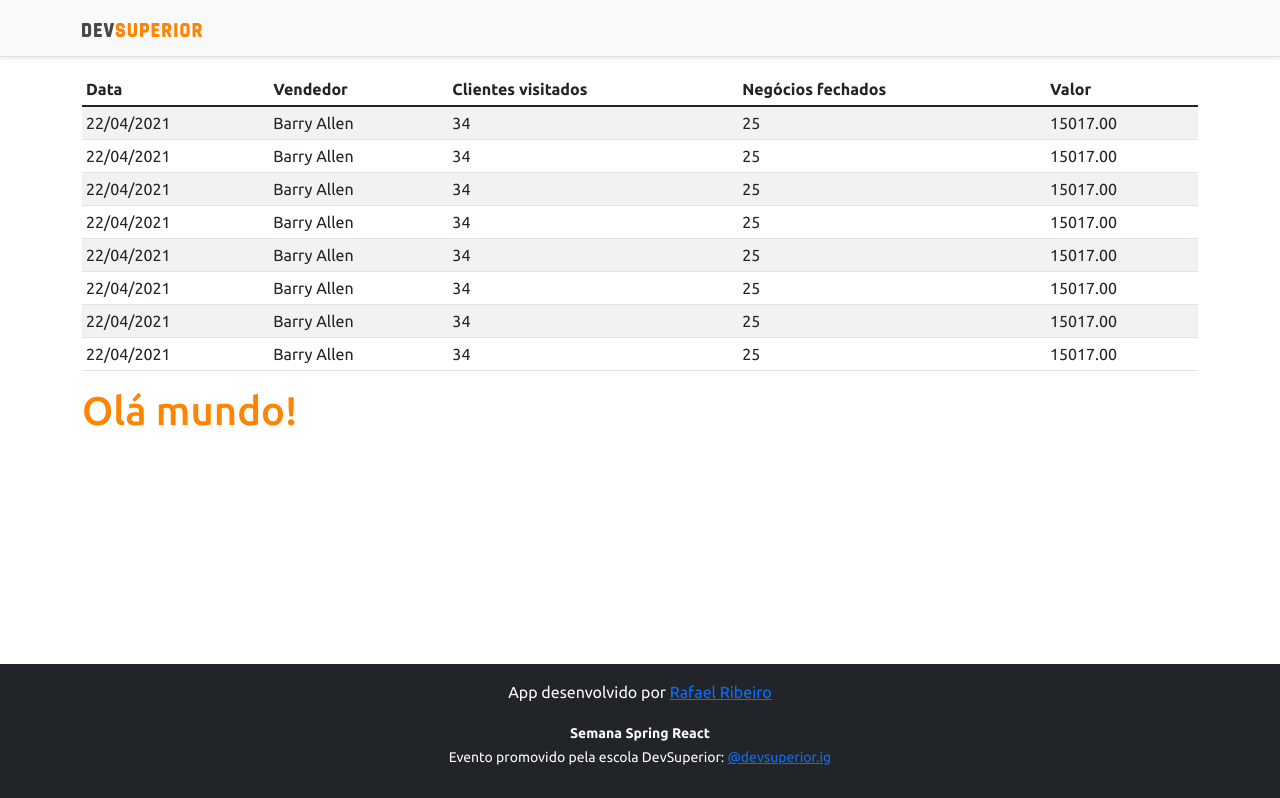
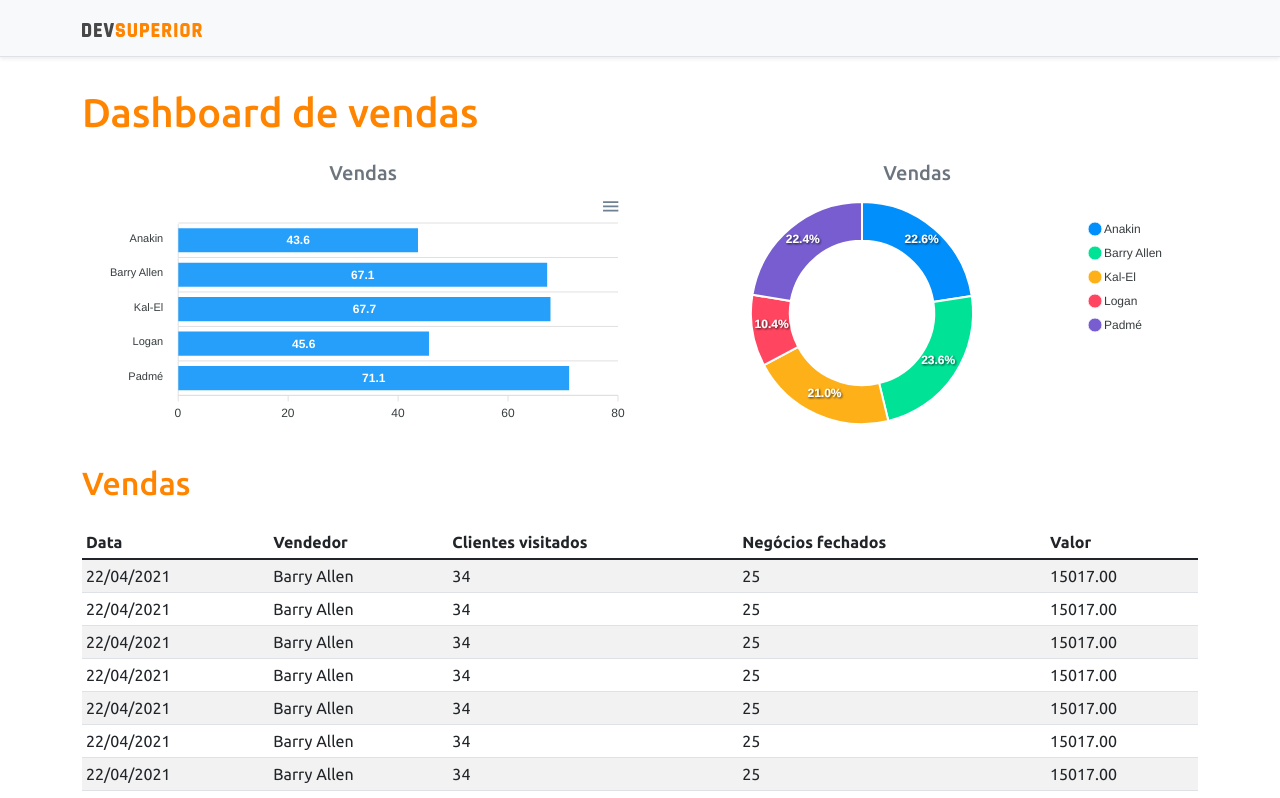
Before and after one commit to RafaellR3/projeto-sds3, a React (Create React App) app in the folder frontend/: page / in a window 1280 px wide. Shown: the top 798 px of the page. Built offline with nearby package versions, Linux system fonts and the light colour scheme.

Commit message:
static charts

```diff
--- a/frontend/package.json
+++ b/frontend/package.json
@@ -12,8 +12,10 @@
     "@types/node": "^12.0.0",
     "@types/react": "^17.0.0",
     "@types/react-dom": "^17.0.0",
+    "apexcharts": "^3.29.0",
     "bootstrap": "^5.1.3",
     "react": "^17.0.2",
+    "react-apexcharts": "^1.3.9",
     "react-dom": "^17.0.2",
     "react-scripts": "4.0.3",
     "typescript": "^4.1.2",
--- a/frontend/src/App.tsx
+++ b/frontend/src/App.tsx
@@ -1,17 +1,35 @@
 import NavBar from "components/NavBar";
 import Footer from "components/Footer";
 import DataTable from "components/DataTable";
+import BarChart from "components/BarChart";
+import DonutChart from "components/DonutChart";
 
 
 function App() {
   return (
     <>
-    <NavBar/>
-    <div className="container">
-      <DataTable/>
-      <h1 className="text-primary">Olá mundo!</h1>
-    </div>
-    <Footer/>
+      <NavBar />
+      <div className="container">
+        <h1 className="text-primary py-3">Dashboard de vendas</h1>
+
+        <div className="row px-3">
+          <div className="col-sm-6">
+            <h5 className="text-center text-secondary">Vendas</h5>
+            <BarChart />
+          </div>
+          <div className="col-sm-6">
+            <h5 className="text-center text-secondary">Vendas</h5>
+            <DonutChart />
+          </div>
+        </div>
+
+        <div className="py-3">
+          <h2 className="text-primary">Vendas</h2>
+
+        </div>
+        <DataTable />
+      </div>
+      <Footer />
     </>
   );
 }
--- /dev/null
+++ b/frontend/src/components/BarChart/index.tsx
@@ -0,0 +1,34 @@
+
+import Chart from 'react-apexcharts';
+function BarChart() {
+
+    const options = {
+        plotOptions: {
+            bar: {
+                horizontal: true,
+            }
+        },
+    };
+
+    const mockData = {
+        labels: {
+            categories: ['Anakin', 'Barry Allen', 'Kal-El', 'Logan', 'Padmé']
+        },
+        series: [
+            {
+                name: "% Sucesso",
+                data: [43.6, 67.1, 67.7, 45.6, 71.1]
+            }
+        ]
+    };
+    return (
+        <Chart
+            options={{...options, xaxis: mockData.labels}}
+            series={mockData.series}
+            type="bar"
+            height="240"
+        />
+    );
+}
+
+export default BarChart;
--- /dev/null
+++ b/frontend/src/components/DonutChart/index.tsx
@@ -0,0 +1,25 @@
+
+import Chart from 'react-apexcharts';
+function DonutChart() {
+
+    const mockData = {
+        series: [477138, 499928, 444867, 220426, 473088],
+        labels: ['Anakin', 'Barry Allen', 'Kal-El', 'Logan', 'Padmé']
+    }
+
+    const options = {
+        legend: {
+            show: true
+        }
+    }
+    return (
+        <Chart
+            options={{...options, labels: mockData.labels}}
+            series={mockData.series}
+            type="donut"
+            height="240"
+        />
+    );
+}
+
+export default DonutChart;
```
Also changed, not shown: 1 other file (tests, documents, lock files or other folders).
